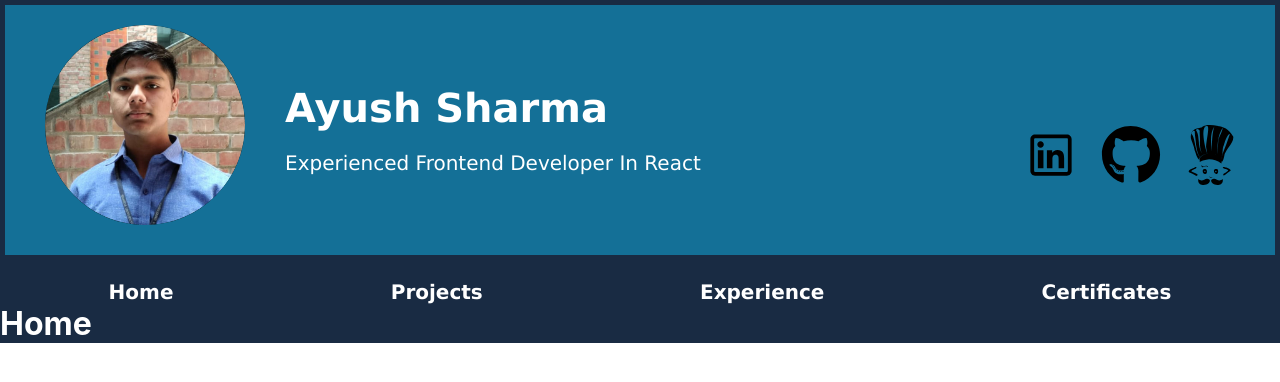
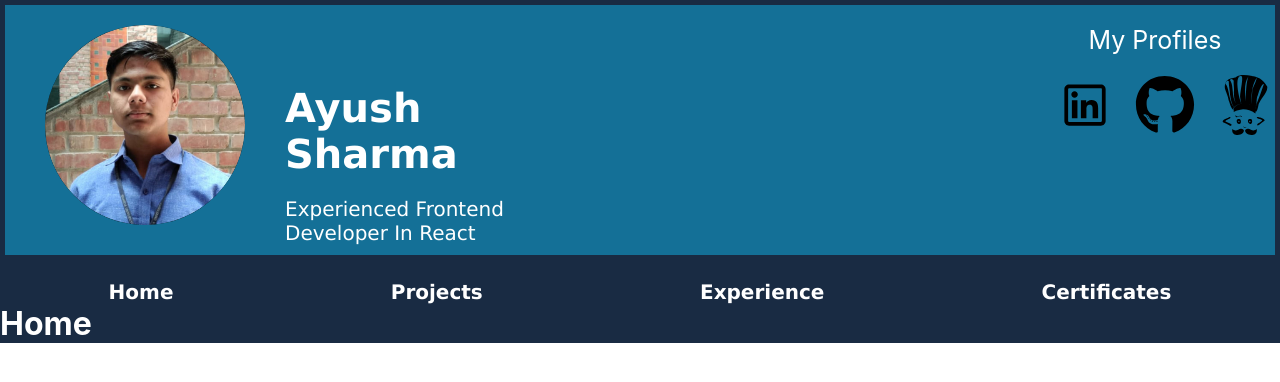
Before and after one commit to Ayush-Sharma-2023/myportfolio, a React (Create React App) app: page / in a window 1280 px wide. Shown: the top 382 px of the page. Built offline with nearby package versions, Linux system fonts and the light colour scheme.

Commit message:
edited the profiles section

```diff
--- a/src/components/CSS_files/bannerStyle.css
+++ b/src/components/CSS_files/bannerStyle.css
@@ -40,19 +40,23 @@
 }
 
 .icons{
+    /* border: 1px solid red; */
     display: flex;
     display: list-item;
     list-style: none;
 
-    margin-left: 300px;
+    margin-left: 500px;
     align-items: end;
-    margin-top: 120px;
+    margin-top: 20px;
     color: black;
     /* border: 1px solid red; */
-
-
-
-
+}
+.profile{
+    color: white;
+    text-align: center;
+    font-size: 25px;
+    font-weight: 50px;
+    /* font-weight: bolder; */
 
 
 }
@@ -86,7 +90,7 @@
 .iconitem:hover{
 
     cursor: pointer;
-    font-size: 70px;
+    /* font-size: 70px; */
     margin-bottom: 90px;
 
     color: white;
--- a/src/components/JSX_files/banner.jsx
+++ b/src/components/JSX_files/banner.jsx
@@ -1,14 +1,7 @@
 // import "./bannerStyle.css";
 import "../CSS_files/bannerStyle.css";
 import photo from "../../images/profile.jpg"
-// import { CiLinkedin } from "react-icons/ci";
 import { LiaLinkedin } from "react-icons/lia";
-
-
-
-
-
-
 import { FaGithub } from "react-icons/fa";
 import { SiCodechef } from "react-icons/si";
 
@@ -19,7 +12,6 @@ export default function banner(){
 
     const openLinkedin = () => {
         window.open('https://www.linkedin.com/in/ayush-sharma-39a232256/','_blank');
-
     };
 
     const openGithub = () => {
@@ -34,6 +26,7 @@ export default function banner(){
         <>
         <div className="banner">
             <div className="profilePic">
+
             <img className="profile-pic" src={photo} alt="" />
 
             </div>
@@ -44,6 +37,7 @@ export default function banner(){
             </div>
 
             <div className="icons">
+            <p className="profile">My Profiles</p><br />
                 <ul className="iconlist">
 
                     <li className="iconitem" onClick={openLinkedin}> <LiaLinkedin/> </li>
```
